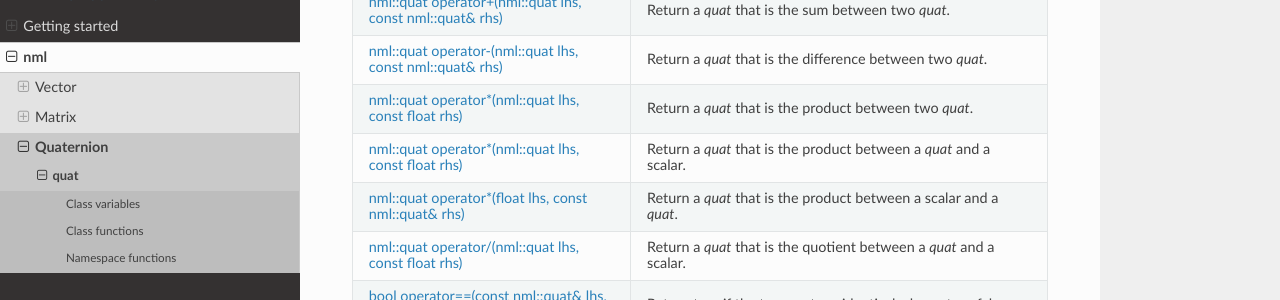
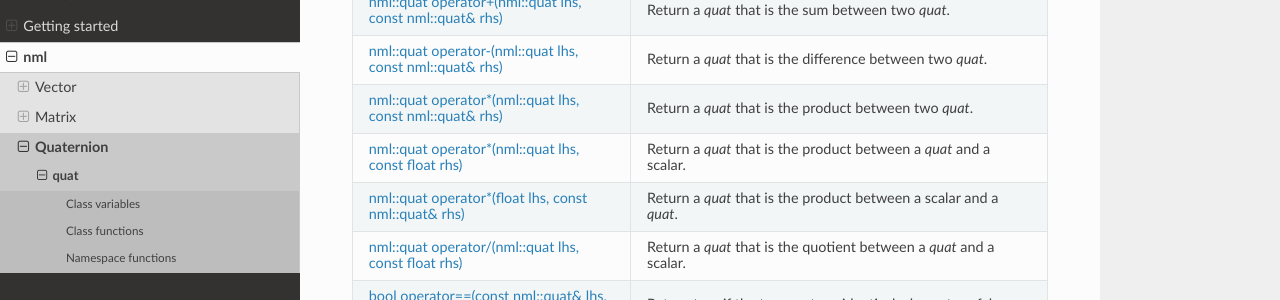
Before and after one commit to Team-Nutshell/nml, a Sphinx documentation site: the page built from docs/source/nml/quaternion/quat.rst, in a window 1280 px wide and 900 px high, scrolled down 1409 px. Shown: the part 167-467 px from the top of the window. Built offline with Sphinx 7.4.7 and the Read the Docs theme 2.0.0, drawn with Linux system fonts in a browser that asks for light colours.

Commit message:
fix quat documentation page (quat * quat)

```diff
--- a/docs/source/nml/quaternion/quat.rst
+++ b/docs/source/nml/quaternion/quat.rst
@@ -108,7 +108,7 @@ Operators
 	+-------------------------------------------------------------------------------------------------------------------------+---------------------------------------------------------------------+
 	| :doc:`nml::quat operator-(nml::quat lhs, const nml::quat& rhs) </nml/namespace/nml_operator_minus_quat_quat>`           | Return a *quat* that is the difference between two *quat*.          |
 	+-------------------------------------------------------------------------------------------------------------------------+---------------------------------------------------------------------+
-	| :doc:`nml::quat operator*(nml::quat lhs, const float rhs) </nml/namespace/nml_operator_times_quat_float>`               | Return a *quat* that is the product between two *quat*.             |
+	| :doc:`nml::quat operator*(nml::quat lhs, const nml::quat& rhs) </nml/namespace/nml_operator_times_quat_quat>`           | Return a *quat* that is the product between two *quat*.             |
 	+-------------------------------------------------------------------------------------------------------------------------+---------------------------------------------------------------------+
 	| :doc:`nml::quat operator*(nml::quat lhs, const float rhs) </nml/namespace/nml_operator_times_quat_float>`               | Return a *quat* that is the product between a *quat* and a scalar.  |
 	+-------------------------------------------------------------------------------------------------------------------------+---------------------------------------------------------------------+
```
